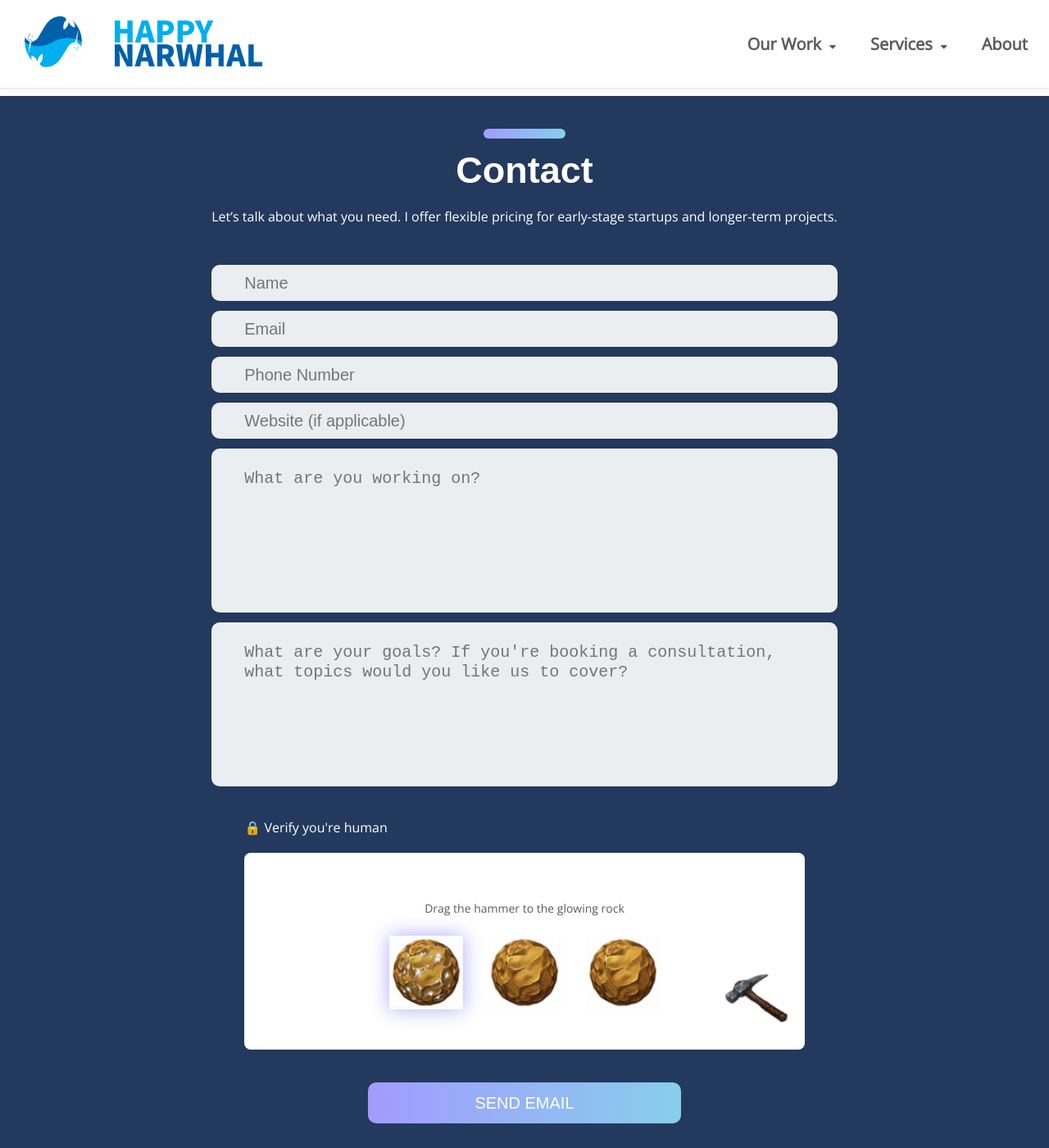
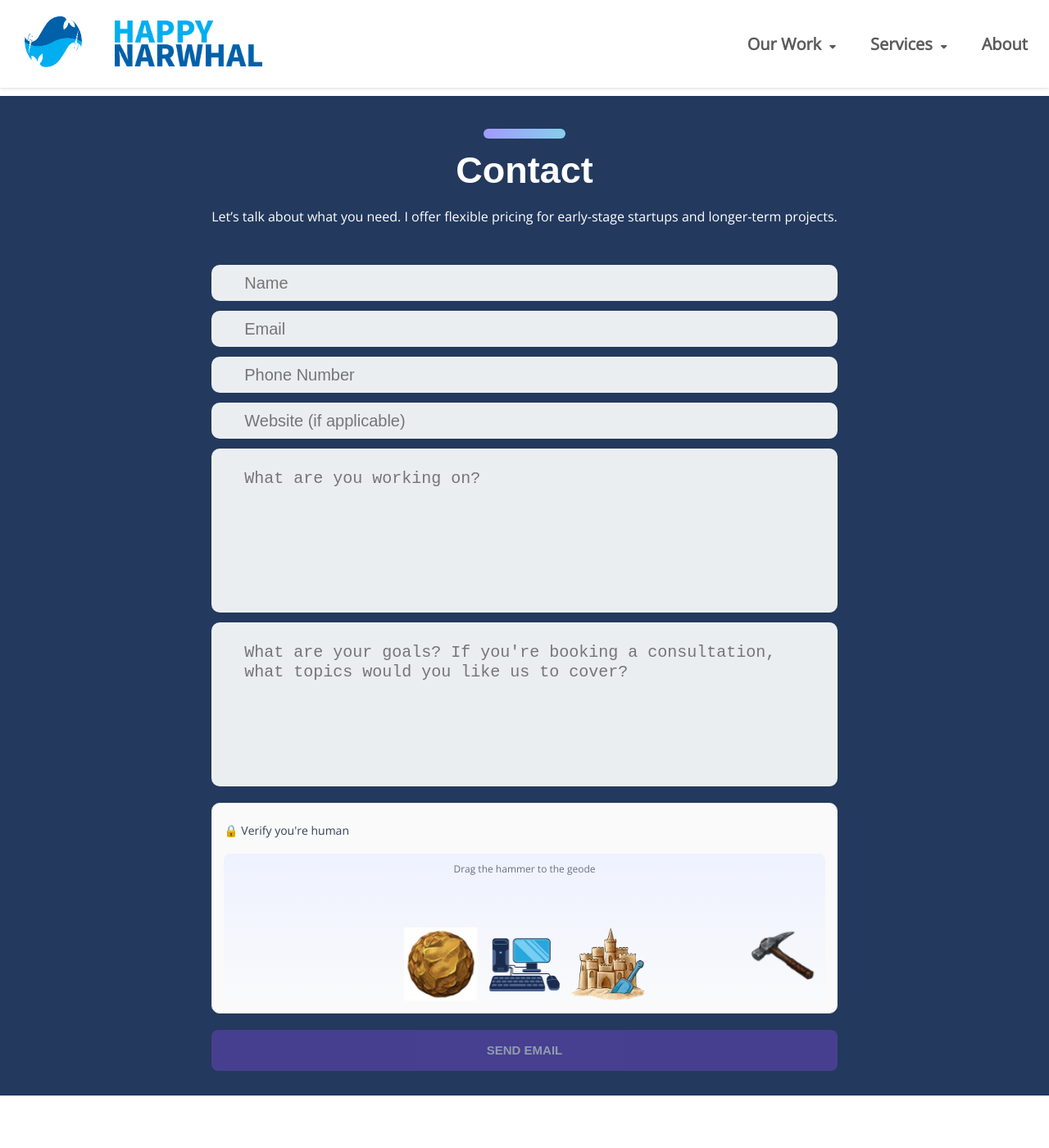
Before and after one commit to Happy-Narwhal/Happy-Narwhal.github.io, a Jekyll site: the page built from index.html, in a window 1280 px wide and 1400 px high, scrolled down 1174 px. Shown: the whole window at 82% size. Built offline with Jekyll 4.4.1, drawn with Linux system fonts in a browser that asks for light colours; nearby versions of some CDN libraries; the list of posts is cut into pages by our own code; after the commit the page ends 2510 px from its top, so only the background shows below that.

Commit message:
updated captcha

```diff
--- a/assets/css/geode-captcha.css
+++ b/assets/css/geode-captcha.css
@@ -1,41 +1,38 @@
-/* Geode Captcha CSS - Styled to match contact form */
-.geode-captcha-box{
-  display: block;
-  margin: auto;
-  margin-bottom: 20px;
-  padding: 20px 40px;
-  box-sizing: border-box;
-  background: #23395d;
-  border: 0px;
-  outline: none;
-  border-radius: 10px;
-}
-.geode-captcha-header{font-size:16px;margin-bottom:12px;color:#fff;display:flex;align-items:center;gap:8px}
-.geode-captcha-stage{position:relative;height:240px;border-radius:8px;background:#ffffff;overflow:hidden;display:flex;flex-direction:column;justify-content:center;align-items:center}
-.geode-captcha-hint{text-align:center;font-size:14px;color:#5b5b5b;margin-bottom:15px}
-.geode-captcha-rocks{display:flex;gap:30px;justify-content:center;align-items:center;padding:0 40px}
-.geode-rock{position:relative;width:90px;height:90px;overflow:visible}
-.geode-rock-img{width:100%;height:100%;object-fit:contain;background:transparent}
-.geode-break-gif{position:absolute;top:50%;left:50%;transform:translate(-50%,-50%);width:300px;height:300px;object-fit:contain;opacity:0;pointer-events:none;background:transparent}
+/* Geode Captcha CSS - Complete Stylesheet */
+
+/* Form Styles - basic styling for demo form, not necessary for captcha */
+/*
+.geode-card{width:480px;max-width:100%;padding:24px;border-radius:12px;background:#fff;box-shadow:0 4px 20px rgba(0,0,0,.08)}
+.form-group{margin-bottom:16px}
+.form-group label{display:block;font-size:14px;font-weight:500;margin-bottom:6px;color:#374151}
+.form-group input,.form-group textarea{width:100%;padding:10px 12px;border:1px solid #d1d5db;border-radius:8px;font-size:14px;transition:border-color .2s}
+.form-group input:focus,.form-group textarea:focus{outline:none;border-color:#6b46c1;box-shadow:0 0 0 3px rgba(107,70,193,.1)}
+.form-group textarea{resize:vertical;min-height:80px} */
+
+/* Geode Captcha Widget */
+.geode-captcha-box{border:1px solid #e5e7eb;border-radius:10px;padding:14px;margin:20px auto;background:#fafafa}
+.geode-captcha-header{font-size:14px;margin-bottom:10px;color:#374151;display:flex;align-items:center;gap:8px}
+.geode-captcha-stage{position:relative;height:180px;border-radius:8px;background:linear-gradient(#eef2ff,#f9fafb);overflow:hidden;-webkit-user-select:none;-moz-user-select:none;-ms-user-select:none;user-select:none;-webkit-touch-callout:none}
+.geode-captcha-hint{text-align:center;font-size:12px;color:#6b7280;margin-bottom:8px}
+.geode-captcha-rocks{display:flex;gap:12px;justify-content:center;align-items:center;height:100%;padding:0 30px}
+.geode-rock{position:relative;width:90px;height:90px;overflow:hidden}
+.geode-rock-img{width:100%;height:100%;object-fit:contain;background:transparent;-webkit-user-select:none;-moz-user-select:none;-ms-user-select:none;user-select:none;-webkit-touch-callout:none}
+.geode-break-gif{position:absolute;inset:-30%;width:160%;height:160%;max-width:inherit;object-fit:contain;opacity:0;pointer-events:none;background:transparent;-webkit-user-select:none;-moz-user-select:none;-ms-user-select:none;user-select:none;-webkit-touch-callout:none}
 .geode-solved .geode-break-gif{opacity:1}
 .geode-solved .geode-rock-img{opacity:0}
-.geode-hinted .geode-rock-img{animation:geode-glow 1.5s infinite}
 .geode-wrong{animation:geode-shake .3s}
-.geode-hammer{position:absolute;width:90px;height:90px;right:15px;bottom:15px;z-index:10;cursor:grab;touch-action:none}
+.geode-hammer{position:absolute;width:90px;height:90px;right:8px;bottom:8px;z-index:10;cursor:grab;touch-action:none;-webkit-user-select:none;-moz-user-select:none;-ms-user-select:none;user-select:none;-webkit-touch-callout:none}
 .geode-hammer.dragging{cursor:grabbing;transform:scale(1.1) rotate(-15deg)}
-.geode-hammer img{width:100%;height:100%;object-fit:contain;pointer-events:none}
-@keyframes geode-glow{0%,100%{filter:drop-shadow(0 2px 4px rgba(0,0,0,.1))}50%{filter:drop-shadow(0 0 12px rgba(162,155,254,.9))}}
+.geode-hammer img{width:100%;height:100%;object-fit:contain;pointer-events:none;-webkit-user-select:none;-moz-user-select:none;-ms-user-select:none;user-select:none;-webkit-touch-callout:none}
+
+/* Submit Button */
+.geode-submit{width:100%;padding:12px;border:0;border-radius:8px;background:#6b46c1;color:#fff;font-size:15px;font-weight:600;cursor:pointer;transition:background .2s}
+.geode-submit:hover:not(:disabled){background:#5b3aaf}
+.geode-submit:disabled{opacity:.5;cursor:not-allowed}
+
+/* Noscript */
+.noscript{margin-top:12px;padding:10px;background:#fef3c7;border-radius:6px;font-size:13px;color:#92400e}
+
+/* Animations */
 @keyframes geode-shake{25%{transform:translateX(-4px)}75%{transform:translateX(4px)}}
-@media (max-width: 600px) {
-  .geode-captcha-box {
-    width: 90%;
-    padding: 15px 20px;
-  }
-  .geode-captcha-rocks {
-    gap: 15px;
-  }
-  .geode-rock {
-    width: 70px;
-    height: 70px;
-  }
-}
+@keyframes pop{from{transform:scale(.4);opacity:0}to{transform:scale(1);opacity:1}}
--- a/assets/js/geode-captcha.js
+++ b/assets/js/geode-captcha.js
@@ -1,45 +1,94 @@
-// Minimal Geode Captcha Widget
+// Geode Captcha Widget
 // Usage: Add <div class="geode-captcha"></div> in your form and give your submit button the class "geode-submit"
-// Requires: rock.png, rock2.png, hammer.png, break.gif in /assets/images/captcha/
+// Requires: break.gif, desktopcomputer.png, hammer.png, mirror.png, rock.png, sandcastle.png in /assets/images/captcha/
 (function(){
+  'use strict';
+
+  const box = document.querySelector('.geode-captcha');
+  if (!box) return;
+
+  // Wrong choice images - shuffled randomly
+  const wrongImages = [
+    '/assets/images/captcha/desktopcomputer.png',
+    '/assets/images/captcha/sandcastle.png',
+    '/assets/images/captcha/mirror.png'
+  ];
+
+  // Shuffle and pick 2 wrong images
+  const shuffled = wrongImages.sort(() => Math.random() - 0.5);
+  const wrongPick1 = shuffled[0];
+  const wrongPick2 = shuffled[1];
+
+  // Randomly choose which slot (0, 1, or 2) is the correct image
+  const correctIdx = Math.floor(Math.random() * 3);
+
+  // Build the 3 image slots
+  const slots = [0, 1, 2];
+  let wrongIdx = 0;
+  const wrongPicks = [wrongPick1, wrongPick2];
+  const rockHtml = slots.map(i => {
+    if (i === correctIdx) {
+      return `<div class="geode-rock"><img class="geode-rock-img" src="/assets/images/captcha/rock.png"><img class="geode-break-gif" src="/assets/images/captcha/break.gif"></div>`;
+    } else {
+      const img = wrongPicks[wrongIdx++];
+      return `<div class="geode-rock"><img class="geode-rock-img" src="${img}"><img class="geode-break-gif" src="/assets/images/captcha/break.gif"></div>`;
+    }
+  }).join('\n          ');
+
   const html = `
     <div class="geode-captcha-box">
       <div class="geode-captcha-header">🔒 Verify you're human</div>
       <div class="geode-captcha-stage">
-        <div class="geode-captcha-hint">Drag the hammer to the glowing rock</div>
+        <div class="geode-captcha-hint">Drag the hammer to the geode</div>
         <div class="geode-captcha-rocks">
-          <div class="geode-rock"><img class="geode-rock-img" src="/assets/images/captcha/rock.png"><img class="geode-break-gif" src="/assets/images/captcha/break.gif"></div>
-          <div class="geode-rock"><img class="geode-rock-img" src="/assets/images/captcha/rock.png"><img class="geode-break-gif" src="/assets/images/captcha/break.gif"></div>
-          <div class="geode-rock"><img class="geode-rock-img" src="/assets/images/captcha/rock.png"><img class="geode-break-gif" src="/assets/images/captcha/break.gif"></div>
+          ${rockHtml}
         </div>
         <div class="geode-hammer" draggable="false"><img src="/assets/images/captcha/hammer.png"></div>
       </div>
       <input type="hidden" name="geode_captcha_solved" value="0">
+      <input type="hidden" name="geode_captcha_token" value="">
     </div>
   `;
-  const box = document.querySelector('.geode-captcha');
-  if (!box) return;
   box.innerHTML = html;
+
   const rocks = box.querySelectorAll('.geode-rock');
   const hammer = box.querySelector('.geode-hammer');
   const hint = box.querySelector('.geode-captcha-hint');
   const solvedInput = box.querySelector('input[name="geode_captcha_solved"]');
+  const tokenInput = box.querySelector('input[name="geode_captcha_token"]');
   const submitBtn = document.querySelector('.geode-submit');
-  let solved = false;
-  let correctIdx = Math.floor(Math.random()*rocks.length);
-  rocks[correctIdx].classList.add('geode-hinted');
-  rocks[correctIdx].querySelector('.geode-rock-img').src = '/assets/images/captcha/rock2.png';
+
+  const state = {
+    dragging: false,
+    solved: false,
+    attempts: 0,
+    maxAttempts: 2,
+    dragDistance: 0,
+    lastPos: null,
+    startTime: Date.now()
+  };
+
   // Drag logic
-  let dragging = false, lastX=0, lastY=0;
   hammer.addEventListener('pointerdown', e => {
-    if (solved) return;
-    dragging = true;
-    lastX = e.clientX; lastY = e.clientY;
+    if (state.solved || state.attempts >= state.maxAttempts) return;
+    state.dragging = true;
+    state.lastPos = { x: e.clientX, y: e.clientY };
+    state.dragDistance = 0;
     hammer.setPointerCapture(e.pointerId);
     hammer.classList.add('dragging');
   });
+
   document.addEventListener('pointermove', e => {
-    if (!dragging || solved) return;
+    if (!state.dragging || state.solved) return;
+
+    // Track drag distance
+    if (state.lastPos) {
+      const dx = e.clientX - state.lastPos.x;
+      const dy = e.clientY - state.lastPos.y;
+      state.dragDistance += Math.sqrt(dx*dx + dy*dy);
+      state.lastPos = { x: e.clientX, y: e.clientY };
+    }
+
     const stage = box.querySelector('.geode-captcha-stage');
     const rect = stage.getBoundingClientRect();
     let x = Math.max(0, Math.min(rect.width-50, e.clientX-rect.left-25));
@@ -49,10 +98,20 @@
     hammer.style.right = 'auto';
     hammer.style.bottom = 'auto';
   });
+
   document.addEventListener('pointerup', e => {
-    if (!dragging || solved) return;
-    dragging = false;
+    if (!state.dragging || state.solved) return;
+    state.dragging = false;
     hammer.classList.remove('dragging');
+
+    if (state.attempts >= state.maxAttempts) return;
+
+    // Must have dragged minimum distance
+    if (state.dragDistance < 30) {
+      hint.textContent = 'Drag the hammer to the geode';
+      return;
+    }
+
     // Check collision
     const h = hammer.getBoundingClientRect();
     const hx = h.left + h.width/2, hy = h.top + h.height/2;
@@ -62,21 +121,35 @@
       if (hx>=r.left && hx<=r.right && hy>=r.top && hy<=r.bottom) hit=i;
     });
     if (hit===-1) return;
+
+    state.attempts++;
+
     if (hit===correctIdx) {
+      const elapsed = Date.now() - state.startTime;
       rocks[hit].classList.add('geode-solved');
-      solved = true;
+      state.solved = true;
       solvedInput.value = '1';
+      tokenInput.value = btoa(JSON.stringify({ t: state.startTime, e: elapsed }));
       if (submitBtn) submitBtn.disabled = false;
       // Play GIF
       const gif = rocks[hit].querySelector('.geode-break-gif');
       if (gif) { let src=gif.src; gif.src=''; gif.src=src; }
       hint.textContent = '✓ Verified!';
+      hammer.classList.add('done');
     } else {
       rocks[hit].classList.add('geode-wrong');
       setTimeout(()=>rocks[hit].classList.remove('geode-wrong'),300);
-      hint.textContent = 'Wrong rock!';
+
+      if (state.attempts >= state.maxAttempts) {
+        hint.textContent = 'Too many attempts - refresh to retry';
+        hammer.classList.add('done');
+        rocks.forEach(r => r.style.pointerEvents = 'none');
+      } else {
+        hint.textContent = `Wrong! ${state.maxAttempts - state.attempts} attempt${state.maxAttempts - state.attempts === 1 ? '' : 's'} left`;
+      }
     }
   });
+
   // Block submit until solved
   if (submitBtn) submitBtn.disabled = true;
 })();
```
Also changed, not shown: assets/images/captcha/desktopcomputer.png (added), assets/images/captcha/mirror.png (added), assets/images/captcha/rock2.png (deleted), assets/images/captcha/sandcastle.png (added).
